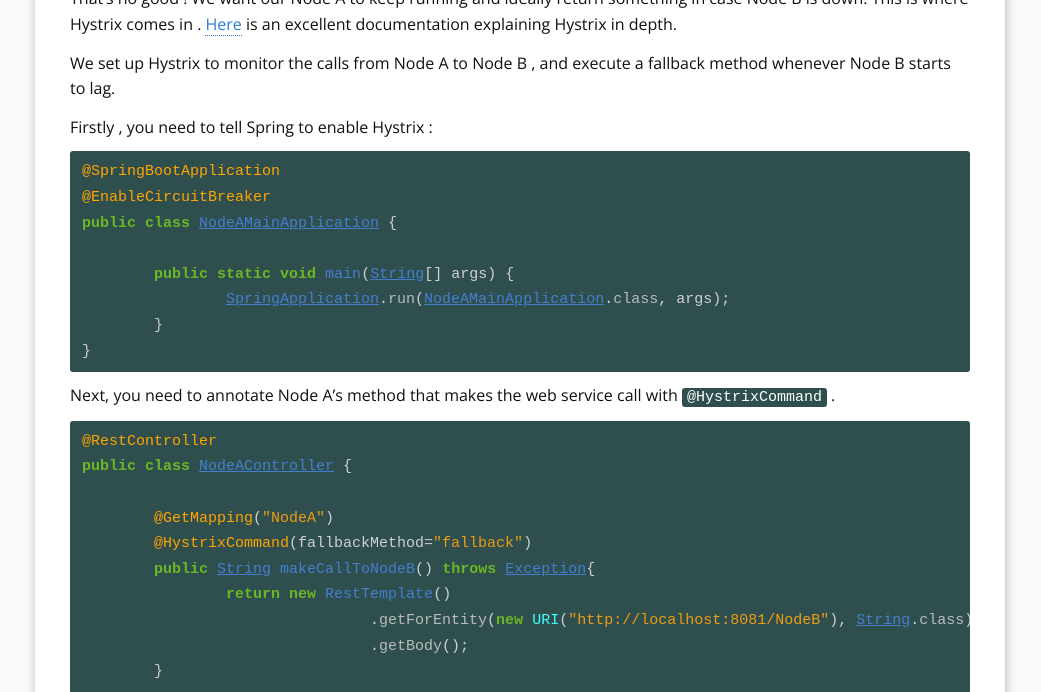
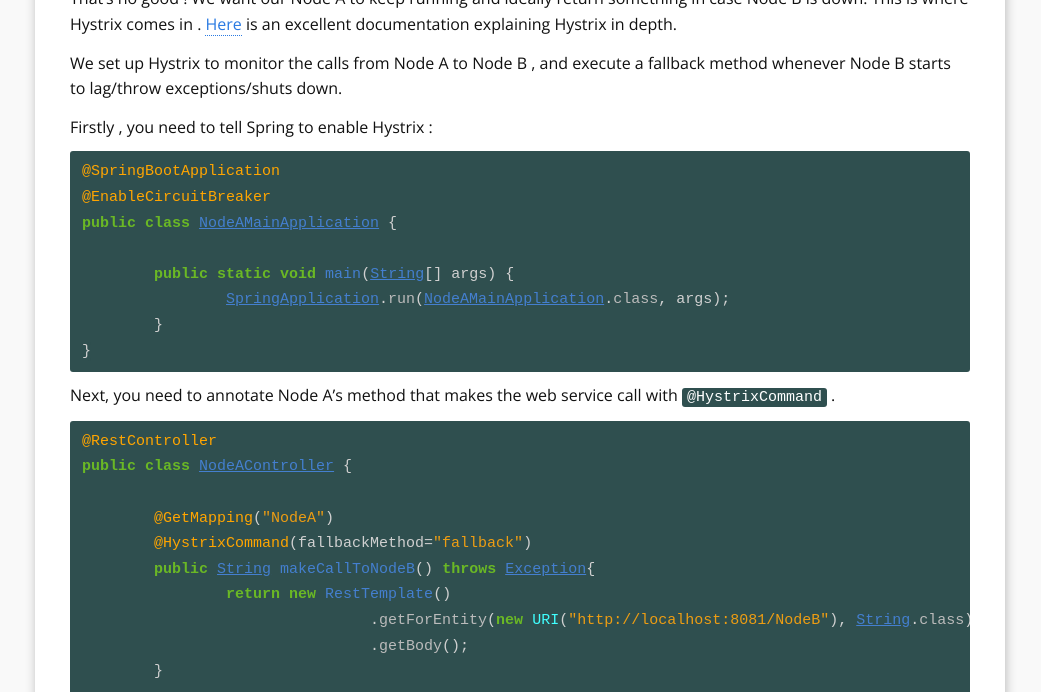
Before and after one commit to Ankush1992/Ankush1992.github.io, a Jekyll site: the page built from _posts/2016-10-22-hystrix-spring-boot-circuit-breaker.md, in a window 1280 px wide and 900 px high, scrolled down 1765 px, cut to the strip 208-900 px from the top of the window. Shown: the whole strip, without its empty margins (120-1161 px from the left). Built offline with Jekyll 4.4.1, drawn with Linux system fonts in a browser that asks for light colours; nearby versions of some CDN libraries; comment, search, counter and statistics services are not loaded.

Commit message:
Lord,help this moron.

```diff
--- a/_posts/2016-10-22-hystrix-spring-boot-circuit-breaker.md
+++ b/_posts/2016-10-22-hystrix-spring-boot-circuit-breaker.md
@@ -56,7 +56,7 @@
 That's no good ! We want our Node A to keep running and ideally return something in case Node B is down.
 This is where Hystrix comes in . [Here](https://github.com/Netflix/Hystrix/wiki) is an excellent documentation explaining Hystrix in depth.
 
-We set up Hystrix to monitor the calls from Node A to Node B , and execute a fallback method whenever Node B starts to lag.
+We set up Hystrix to monitor the calls from Node A to Node B , and execute a fallback method whenever Node B starts to lag/throw exceptions/shuts down.
 
 Firstly , you need to tell Spring to enable Hystrix :
 
```
